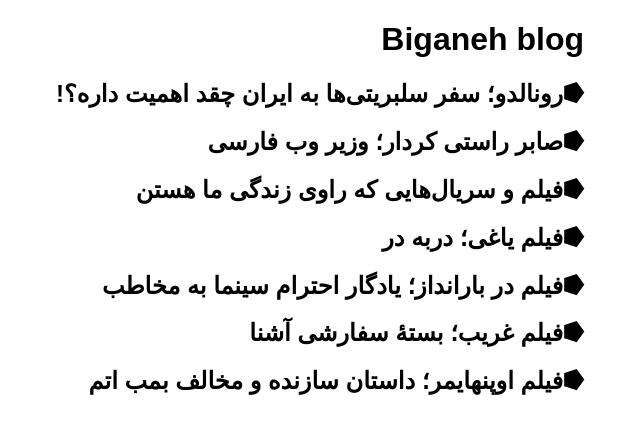
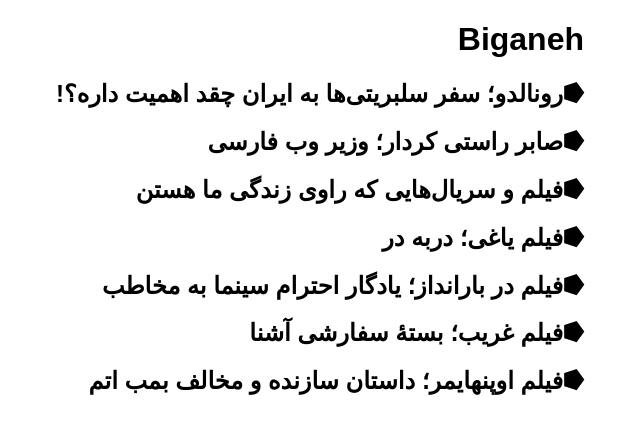
Before and after one commit to darkblog/darkblog.github.io, a Jekyll site: the page built from index.html, in a window 1280 px wide. Shown: the top 434 px of the page, without its empty margins (581-1221 px from the left). Built offline with Jekyll 4.4.1, drawn with Linux system fonts in a browser that asks for light colours.

Commit message:
Update index.html

```diff
--- a/index.html
+++ b/index.html
@@ -6,12 +6,12 @@
 <html dir="rtl" lang="fa-IR">
 <head>
 <title>Biganeh</title>
-<meta name="description" content="Biganeh blog">
+<meta name="description" content="Biganeh">
 <meta name="viewport" content="width=device-width">
 <style>body{font-family:sans-serif;margin:auto;padding:0 1em;max-width:48em}a{text-decoration:none;color:black}</style>
 </head>
 <body>
-<h1>Biganeh blog</h1>
+<h1>Biganeh</h1>
 {% for post in site.posts %}
 <h2>⭓<a href="{{ site.url }}{{ post.url }}">{{ post.title }}</a></h2>
 {% endfor %}
```
